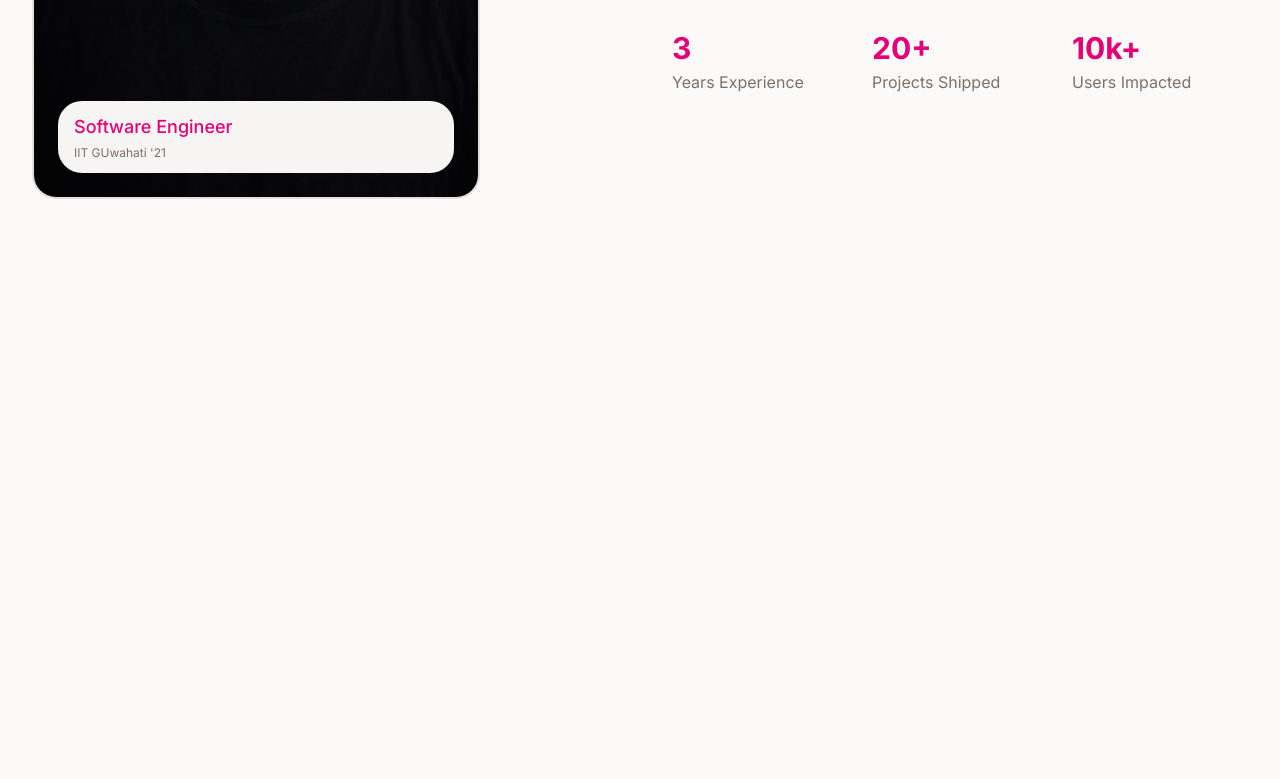
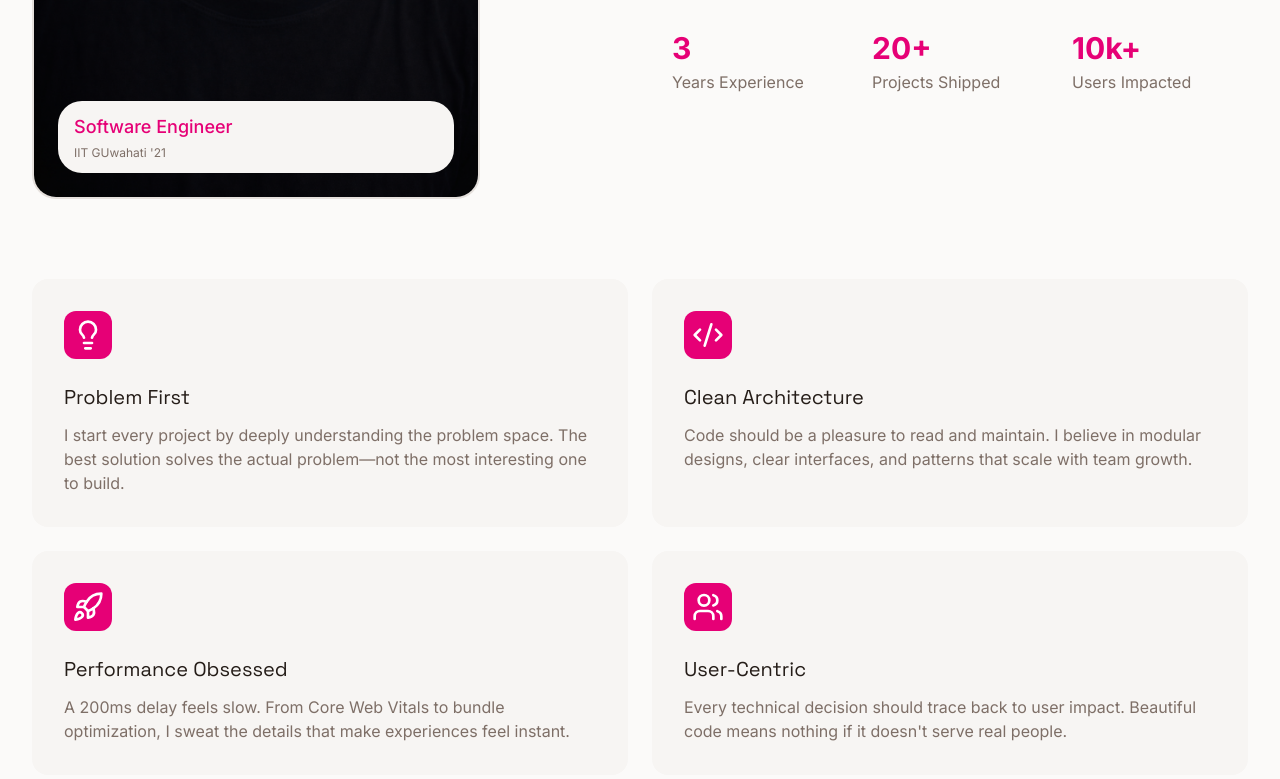
Before and after one commit to Ashu112/Portfolio-v2, a Next.js app: page / in a window 1280 px wide. Shown: the part 1487-2266 px from the top of the page. Before the commit the page ends 1814 px from the top, so only its background shows below. Built offline with nearby package versions, Linux system fonts and the light colour scheme.

Commit message:
about section cards added

```diff
--- a/src/components/About.tsx
+++ b/src/components/About.tsx
@@ -1,4 +1,38 @@
+import { CodeXml, Lightbulb, LucideIcon, Rocket, Users } from 'lucide-react';
 import Image from 'next/image';
+
+type AboutSectionCardType = {
+  heading: string;
+  description: string;
+  icon: LucideIcon;
+}[];
+
+const aboutSectionCard: AboutSectionCardType = [
+  {
+    heading: 'Problem First',
+    description:
+      'I start every project by deeply understanding the problem space. The best solution solves the actual problem—not the most interesting one to build.',
+    icon: Lightbulb,
+  },
+  {
+    heading: 'Clean Architecture',
+    description:
+      'Code should be a pleasure to read and maintain. I believe in modular designs, clear interfaces, and patterns that scale with team growth.',
+    icon: CodeXml,
+  },
+  {
+    heading: 'Performance Obsessed',
+    description:
+      'A 200ms delay feels slow. From Core Web Vitals to bundle optimization, I sweat the details that make experiences feel instant.',
+    icon: Rocket,
+  },
+  {
+    heading: 'User-Centric',
+    description:
+      "Every technical decision should trace back to user impact. Beautiful code means nothing if it doesn't serve real people.",
+    icon: Users,
+  },
+];
 
 export default function About() {
   return (
@@ -70,7 +104,17 @@ export default function About() {
         </div>
 
         {/*Cards section */}
-        <div className="grid grid-cols-2"></div>
+        <div className="mt-20 grid gap-6 md:grid-cols-2">
+          {aboutSectionCard.map((item, i) => (
+            <div key={i} className="bg-card h-full rounded-2xl p-8">
+              <div className="mb-6 flex h-12 w-12 items-center justify-center rounded-xl bg-pink-600">
+                <item.icon className="text-primary-foreground h-8 w-8" />
+              </div>
+              <h3 className="text-xl">{item.heading}</h3>
+              <p className="text-muted-foreground mt-3">{item.description}</p>
+            </div>
+          ))}
+        </div>
 
         {/* Step section */}
         <div className="grid grid-cols-3"></div>
```
